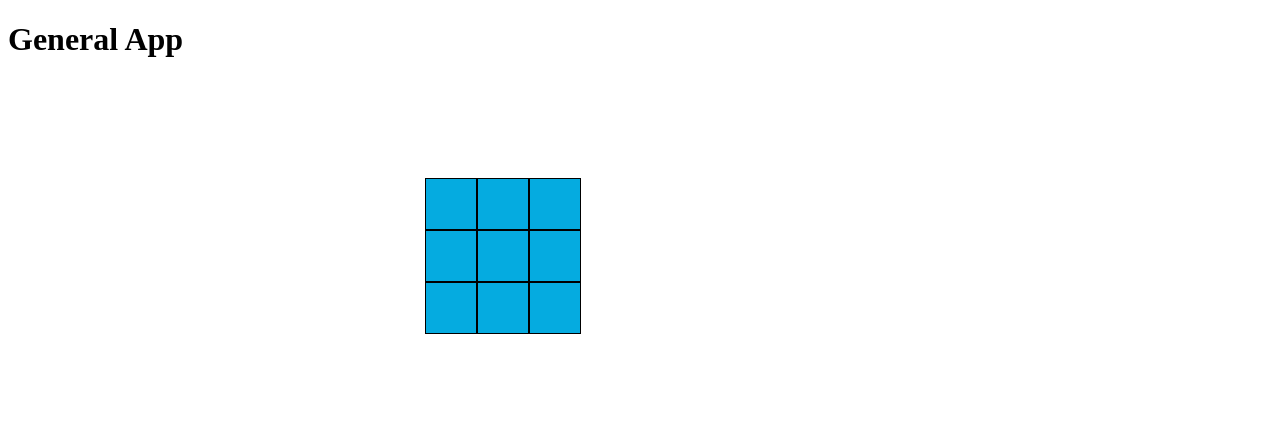
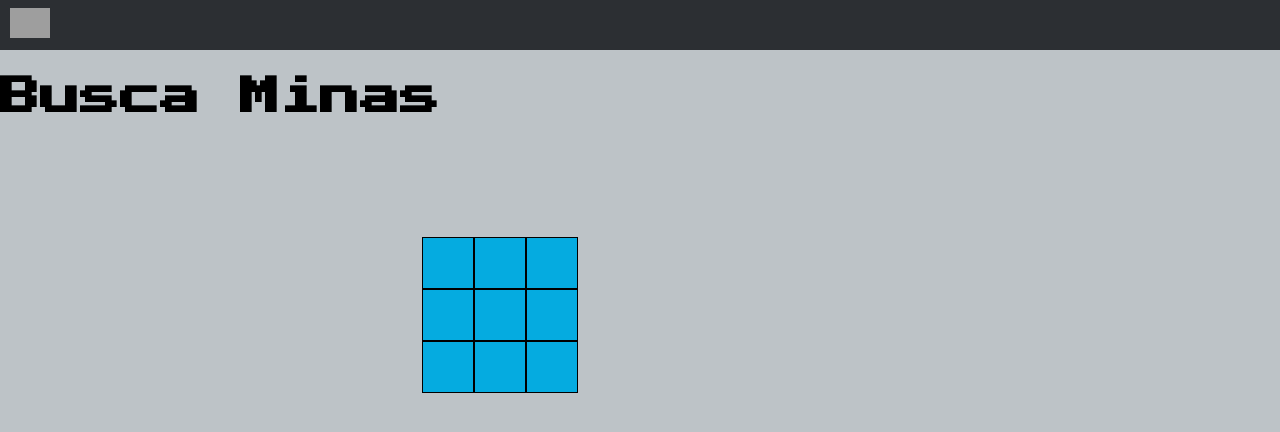
Before and after one commit to efrain17/katamines, a website: page client/app/index.html in a window 1280 px wide. Drawn offline with Linux system fonts and the light colour scheme; grey boxes are pictures that could not be loaded.

Commit message:
diseno y matriz flexible

```diff
--- a/client/app/controlTablero.js
+++ b/client/app/controlTablero.js
@@ -3,7 +3,8 @@
  var columMax=2;
 
 function crearTablero(){
-	// var div = document.getElementById("tablero");
+
+	 document.getElementById("tablerominas").style.width=''+parseInt((columMax+1)*52)+'px';
 	// div.style.height = 300px;
 				for(var f = 0; f < 3; f++){
 			        for(var c = 0; c <3 ;c++){
--- a/client/app/index.css
+++ b/client/app/index.css
@@ -15,3 +15,22 @@
 		font-size: 30;
 		text-align: center;
 			}
+header {
+		background: #2c2f33;
+	    height: 50px;
+	    padding: 0 10px;
+	    display: flex;
+	    justify-content: space-between;
+	    align-items: center;
+}
+body {
+	  	background-color: #bdc3c7;
+	 	margin: 0;
+
+}
+body h1{
+		font-family: 'Press Start 2P',
+	 	cursive;
+	 	font-size: 40px;
+
+}
--- a/client/app/index.html
+++ b/client/app/index.html
@@ -1,19 +1,26 @@
 <!doctype html>
-  <head>
+  <head >
     <meta charset="utf-8">
     <meta http-equiv="X-UA-Compatible" content="IE=edge,chrome=1">
     <title>Kata - Cuestionarix - Idukay</title>
     <meta name="description" content="">
     <meta name="viewport" content="width=device-width, initial-scale=1.0">
     <script src="controlTablero.js"></script>
-     <link rel="stylesheet" type="text/css" href="index.css">
+    <link rel="stylesheet" type="text/css" href="index.css">
+    <link href="https://fonts.googleapis.com/css?family=Press+Start+2P" rel="stylesheet">
 
-    <!-- <link rel="stylesheet" href="styles/main.css"> -->
+
 
   </head>
   <body ng-app="App" ontouchstart="" onmouseover="" onload="cargarTablero();" >
   <!-- onload="cargarTablero();" -->
-    <h1>General App</h1>
+  <header>
+      <a href="index.html">
+        <img src="https://upload.wikimedia.org/wikipedia/commons/3/37/Game_(rapper)_Logo.png" alt="" height="30"
+        >
+      </a>
+  </header>
+    <h1 class="titulo">Busca Minas</h1>
     <div ng-controller="Main">
 
       <div ng-view ng-cloak></div>
```
Lines whose indentation alone changed are shown as unchanged.
